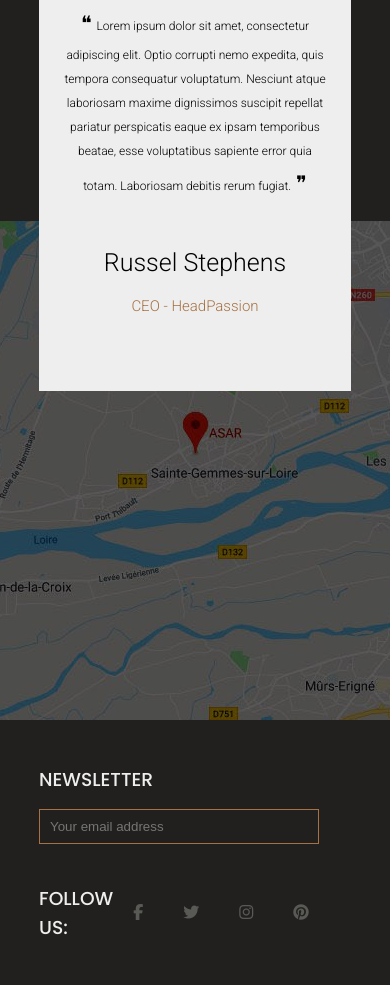
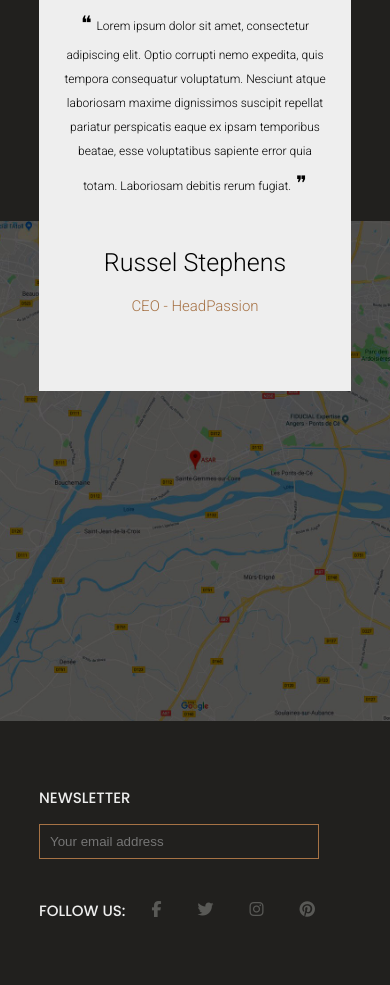
Before and after one commit to AnthonyMAURICE/TP-SASS-2, a website: page index.html in a window 390 px wide. Shown: the part 5067-6052 px from the top of the page. Drawn offline with Linux system fonts and the light colour scheme.

Commit message:
Update: media querries
Continued the media querries, with minor adjustments

```diff
--- a/sass/layout/_mediaquerries.scss
+++ b/sass/layout/_mediaquerries.scss
@@ -81,7 +81,7 @@
 }
 
 @media screen and (max-width: 1140px){
-
+    /* tablettes avec grande résolution, format paysage */
     .booking{
         .booking-wrapper{
             .booking-time{
@@ -106,9 +106,7 @@
 }
 
 @media screen and (max-width: 996px){
-
-
-
+    /* tablettes format portrait */
     .menu{
         height: fit-content;
         .menu-wrapper{
@@ -170,7 +168,7 @@
             .testimony-text{
                 width: 80%;
                 figure{
-                    bottom: 18%;
+                    bottom: 25%;
                 }
                 .testimony-text-quote{
                     font-size: 15px;
@@ -194,6 +192,7 @@
 }
 
 @media screen and (max-width: 799px){
+    /* mobiles format paysage */
     header{
         .nav-wrapper{
             nav{
@@ -221,14 +220,23 @@
         .testimony{
             .testimony-text{
                 width: 80%;
-
+                figure{
+                    bottom: 18%;
+                }
+            }
+            .map{
+                .google-map{
+                    width: 850px;
+                    height: 500px;
+                    bottom: 0%;
+                }
             }
         }
     }
 }
 
 @media screen and (max-width: 450px){
-
+    /* mobile format portrait à grande résolution*/
     header{
         .nav-wrapper{
             .social-links{
@@ -319,6 +327,7 @@
 }
 
 @media screen and (max-width: 399px){
+    /* mobiles format portrait */
     footer{
         .testimony{
             .testimony-text{
@@ -327,5 +336,23 @@
                 }
             }
         }
+        .footer-wrapper{
+            .footer-newsletter{
+                .form{
+                    h3{
+                        font-size: 15px;
+                    }
+                }
+                .followers{
+                    justify-content: space-between;
+                    h3{
+                        font-size: 15px;
+                    }
+                    a{
+                        padding: 0 10px;
+                    }
+                }
+            }
+        }
     }
 }
```
Also changed, not shown: public/css/style.css, 1 other file.
